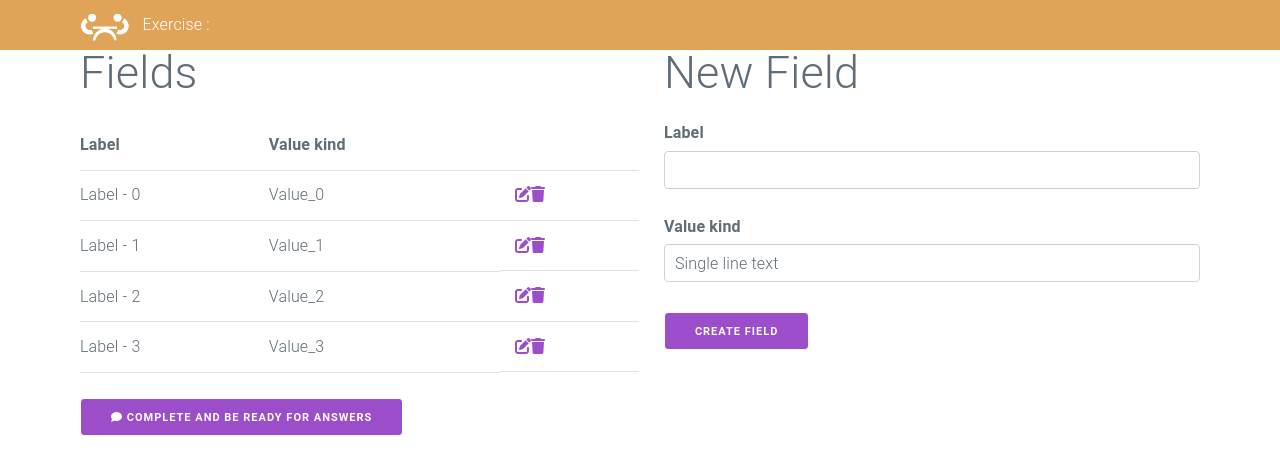
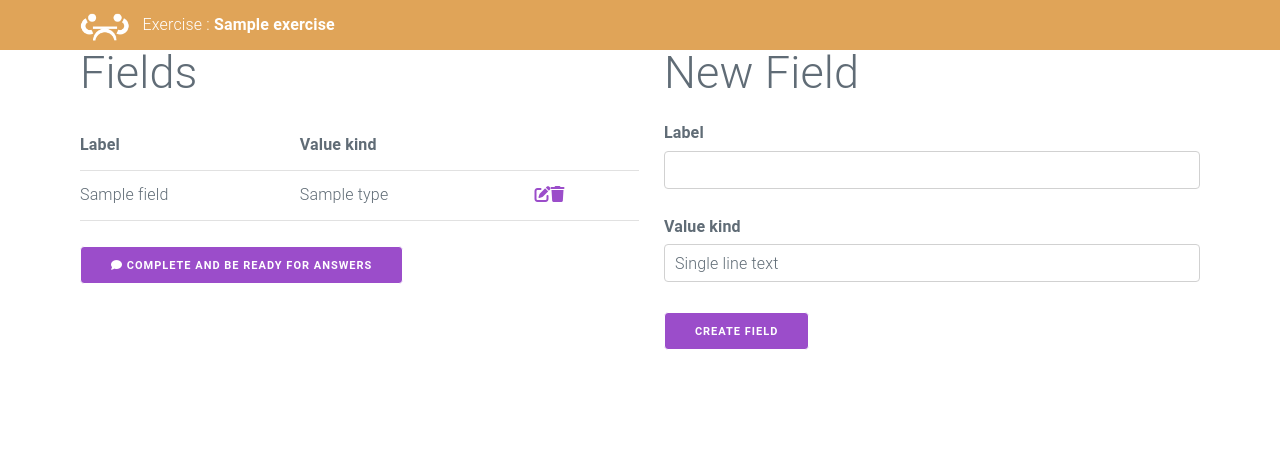
Before and after one commit to CPNV-ES/MAW_Looper_DDS-GWI, a PHP site: template app/Views/editFields.php in a window 1280 px wide. Shown: the top 475 px of the page. Run offline with PHP 8.4, Linux system fonts and the light colour scheme; the template is opened without the code that fills it: most values are stand-ins (such as "Sample title", 1, 10 or a date in 2020); data that the repository does not hold is empty; some libraries are stand-ins or nearby versions.

Commit message:
feat: Update field show with information got

```diff
--- a/app/Views/editFields.php
+++ b/app/Views/editFields.php
@@ -2,7 +2,7 @@
 ob_start();
 
 $headColor = "orange";
-$headTitle = "Exercise : <a href=\"\" class=\"font-bold\">" . $exerciseId . "</a>";
+$headTitle = "Exercise : <a href=\"\" class=\"font-bold\">" . $exercise->name . "</a>";
 
 require_once "components/head.php";
 ?>
@@ -17,31 +17,34 @@ require_once "components/head.php";
                 <th>Value kind</th>
                 <th></th>
             </tr>
-            <?php for($i = 0; $i < 4; $i++): ?>
+            <?php foreach ($exercise->fields as $field) : ?>
                 <tr>
                     <?php
-                        $label = "Label - " . $i;
-                        $valueKind = "Value_" . $i;
+                        $label = $field->name;
+                        $valueKind = $field->type->title;
+                        $fieldId = $field->id;
                         require "components/editFields/row-table.php"
                     ?>
                 </tr>
-            <?php endfor; ?>
+            <?php endforeach; ?>
         </table>
 
-        <a href="/exercises/answering" class="button bg-purple"><i class="fa-solid fa-comment"></i> Complete and be ready for answers</a>
+        <a href="/exercises/answering" class="button bg-purple">
+            <i class="fa-solid fa-comment"></i> Complete and be ready for answers
+        </a>
     </div>
     <div class="grow space-y-10">
         <h1 class="text-7xl">New Field</h1>
 
         <div class="form">
-        <form action="#">
+        <form action="/exercises/<?=$exercise->id?>/fields" method="post">
             <label for="field_label">Label</label>
             <input type="text" name="field[label]" id="field_label">
             <label for="field_value_kind" class="mt-10">Value kind</label>
             <select name="field[value_kind]" id="field_value_kind">
-                <option selected="selected" value="single_line">Single line text</option>
-                <option value="single_line_list">List of single lines</option>
-                <option value="multi_line">Multi-line text</option>
+                <option selected="selected" value="1">Single line text</option>
+                <option value="2">List of single lines</option>
+                <option value="3">Multi-line text</option>
             </select>
             <input type="submit" value="Create field" class="bg-purple mt-12">
         </form>
```
